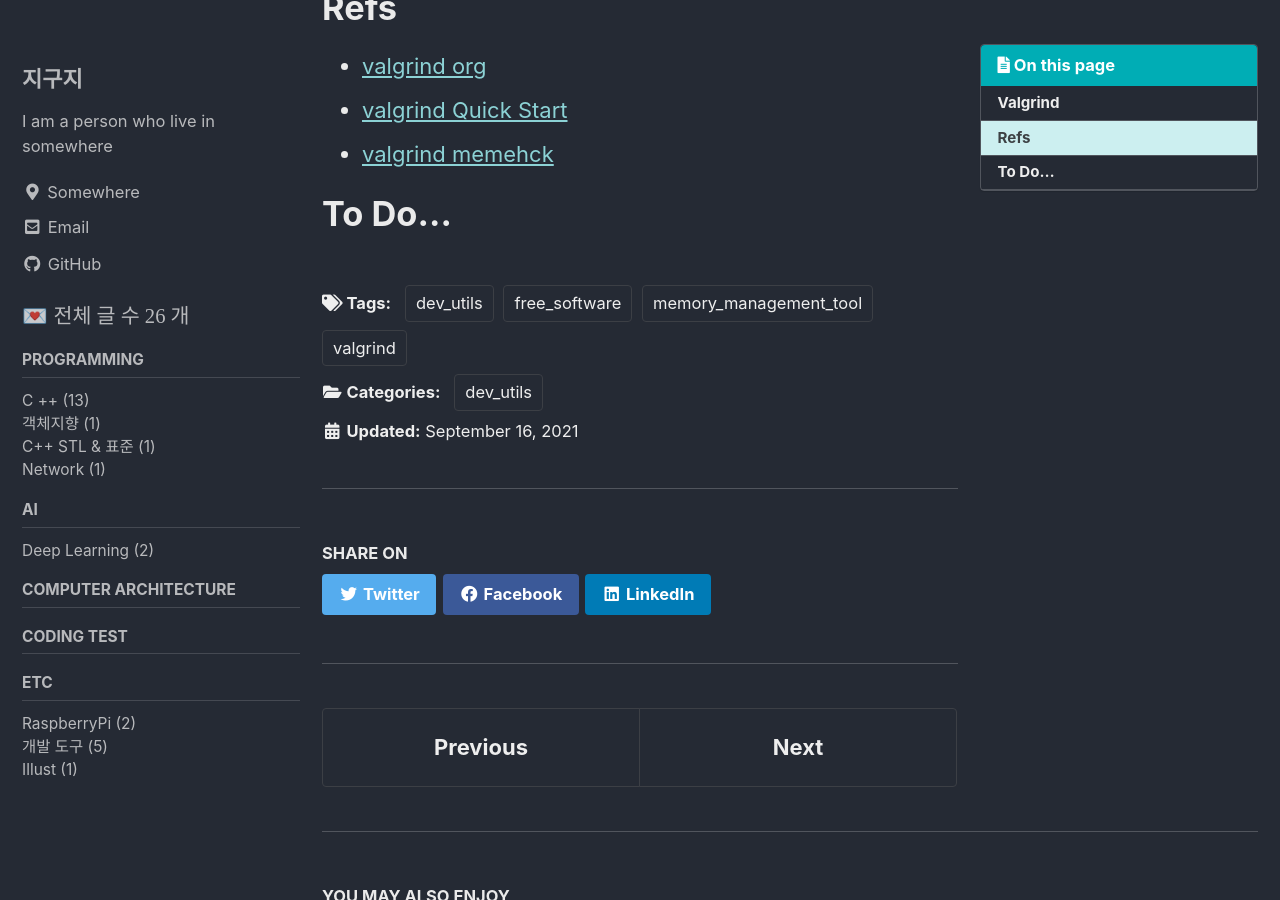
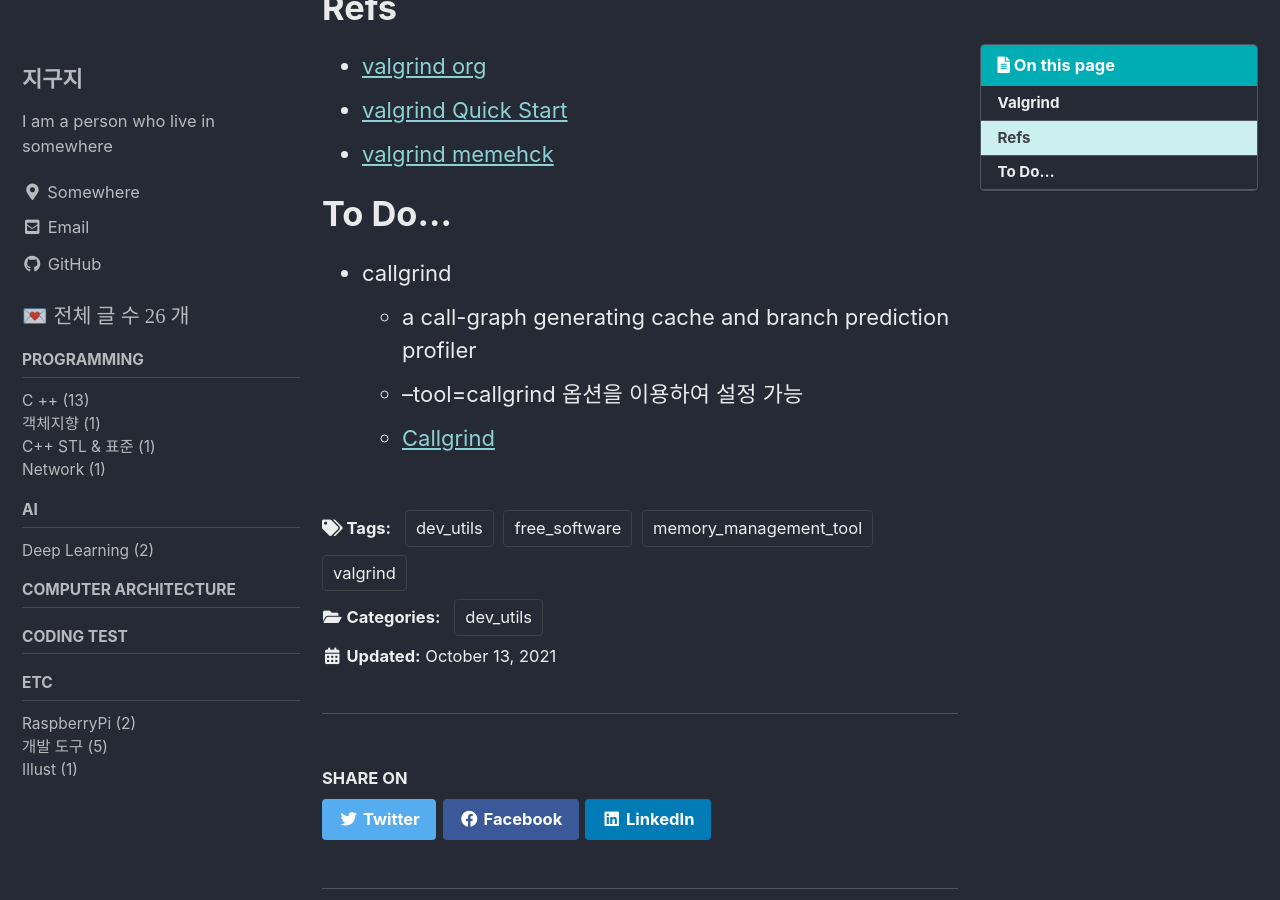
Before and after one commit to hyesuk-k/hyesuk-k.github.io, a Jekyll site: the page built from _posts/2021-09-14-valgrind.md, in a window 1280 px wide and 900 px high, scrolled down 1992 px. Built offline with Jekyll 4.4.1, drawn with Linux system fonts in a browser that asks for light colours; cached includes are drawn as plain includes.

Commit message:
callgrind 항목 추가

```diff
--- a/_posts/2021-09-14-valgrind.md
+++ b/_posts/2021-09-14-valgrind.md
@@ -14,7 +14,7 @@ toc: true
 toc_sticky: true
 
 date: 2021-09-14
-last_modified_at: 2021-09-16
+last_modified_at: 2021-10-13
 ---
 
 # Valgrind
@@ -66,3 +66,8 @@ last_modified_at: 2021-09-16
 * [valgrind memehck](https://web.stanford.edu/class/archive/cs/cs107/cs107.1218/resources/valgrind.html)
 
 # To Do...
+
+* callgrind
+  + a call-graph generating cache and branch prediction profiler
+  + --tool=callgrind 옵션을 이용하여 설정 가능
+  + [Callgrind](https://valgrind.org/docs/manual/cl-manual.html)
```
